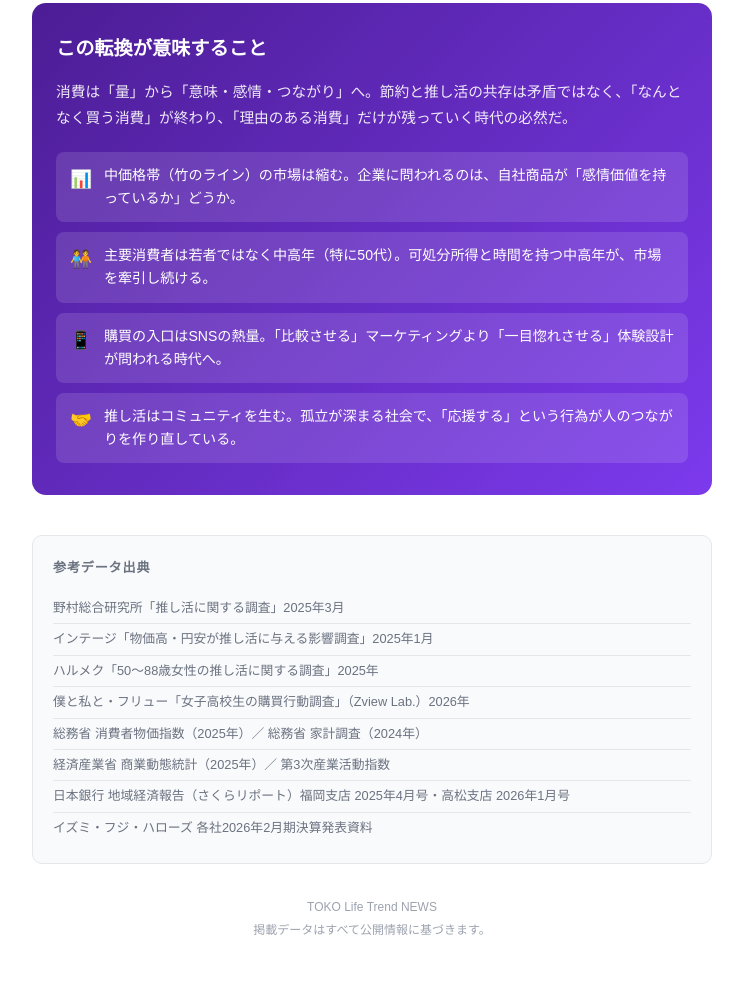
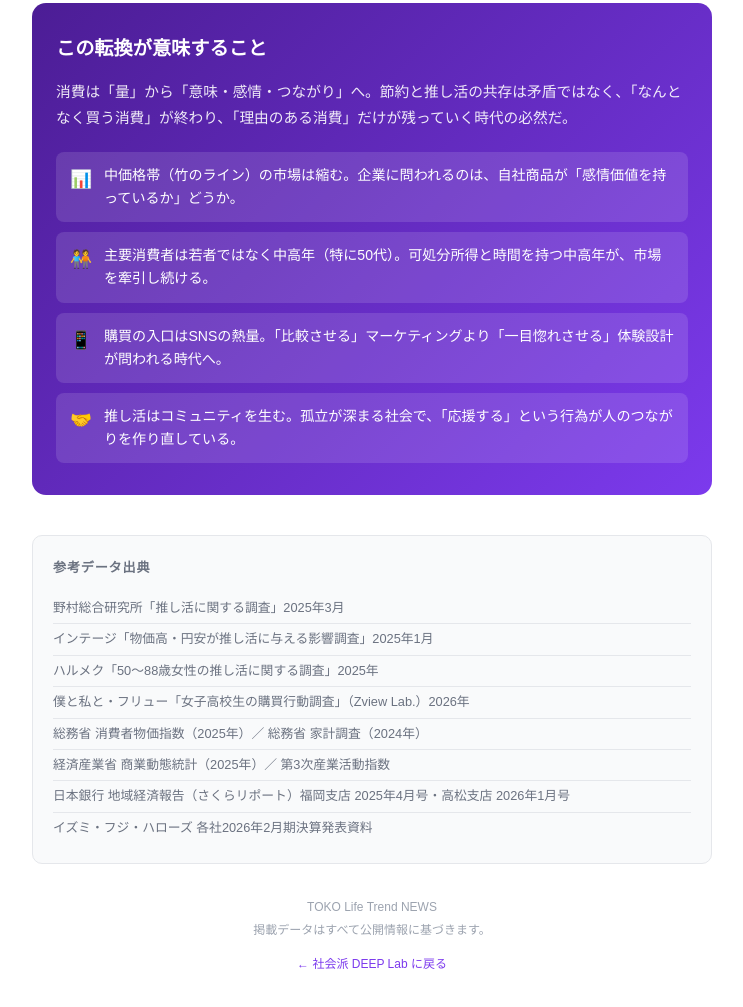
Before and after one commit to tokokanri10502-pixel/oshi-katsu, a plain HTML site: page index.html in a window 1280 px wide. Shown: the part 4482-5489 px from the top of the page, without its empty margins (268-1011 px from the left). Drawn offline with Linux system fonts and the light colour scheme.

Commit message:
footer: 社会派 DEEP Lab に戻るリンクを追加

```diff
--- a/index.html
+++ b/index.html
@@ -450,6 +450,7 @@
       font-size: 0.75rem;
       color: #9CA3AF;
     }
+    .footer a { color: #7C3AED; text-decoration: none; }
 
     @media (max-width: 480px) {
       .summary-bar { flex-direction: column; }
@@ -716,6 +717,7 @@
 
     <div class="footer">
       <p>TOKO Life Trend NEWS<br>掲載データはすべて公開情報に基づきます。</p>
+      <p style="margin-top:12px"><a href="https://tokokanri10502-pixel.github.io">← 社会派 DEEP Lab に戻る</a></p>
     </div>
 
   </div>
```
